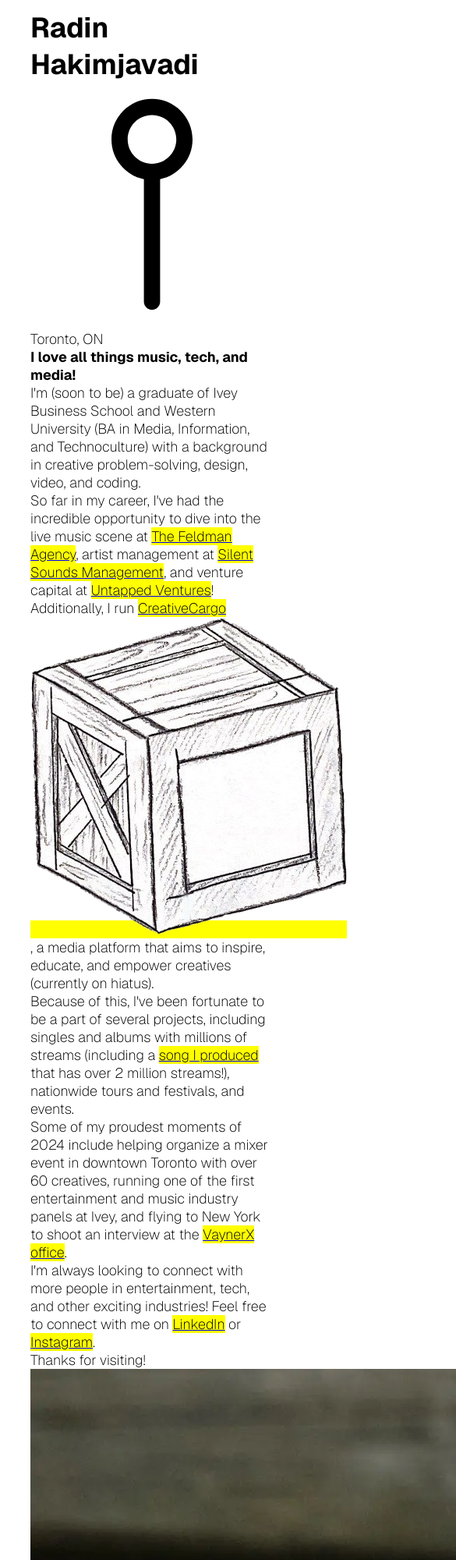
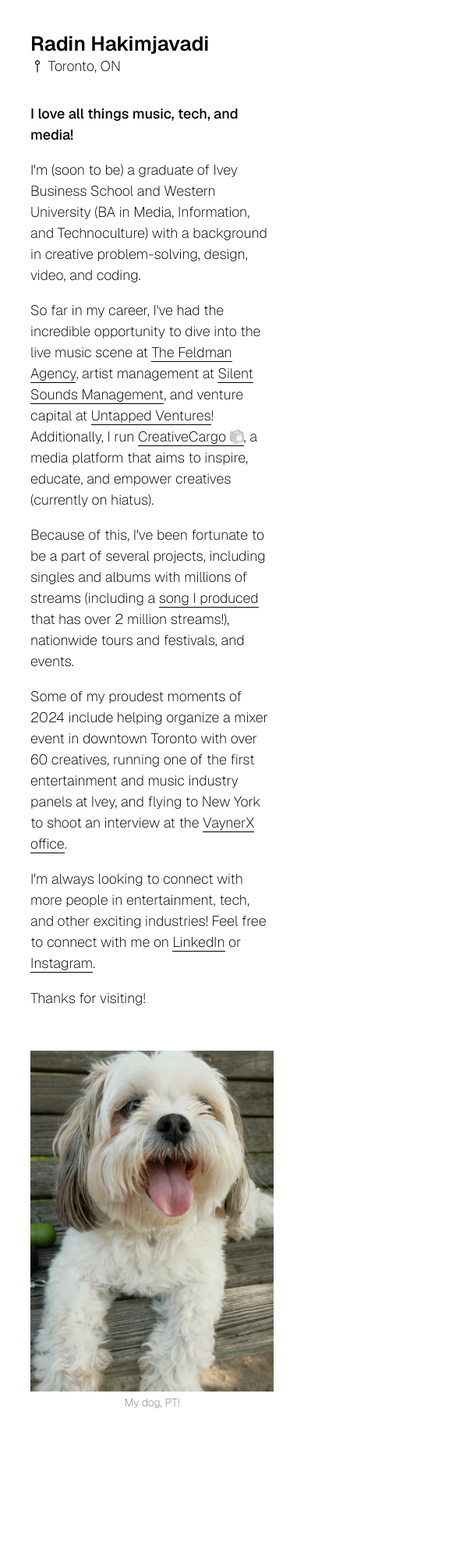
Before and after one commit to Radin-H/portfolio, a plain HTML site: page index.html in a window 390 px wide. Shown: the top 2000 px of the page at 78% size, 585 px wide, since content can reach past the window. After the commit the page ends 1864 px from the top, so only its background shows below. Drawn offline with nearby package versions, Linux system fonts and the light colour scheme.

Commit message:
fixed css

```diff
--- a/style.css
+++ b/style.css
@@ -40,3 +40,155 @@ body {
 
 	100% {
 		opacity: 1;
+	}
+}
+
+h1 {
+	font-family: 'Geist';
+	font-size: 26px;
+	font-weight: 600;
+}
+
+.container {
+	display: flex;
+	flex-direction: row;
+	justify-content: space-evenly;
+	resize: both;
+}
+
+.centered {
+	max-width: 100%;
+	flex: 1 1 50%;
+    margin: 1em 0;
+}
+
+.pt {
+	max-width: 50vh;
+	width: 100%;
+	align-self: flex-start;
+	padding: 1em 5% 0 5%;
+}
+
+.image {
+	text-align: center;
+	position: sticky;
+	top: 10%;
+}
+
+.caption {
+	display: block;
+	font-size: 14px;
+	color: gray;
+}
+
+p {
+	line-height: 150%;
+	margin: 1em 0px;
+}
+
+.name {
+	display: flex;
+	align-items: center;
+}
+
+.header {
+	padding: 0% 0;
+}
+
+.animate-pulse {
+	animation-duration: 3s;
+	animation-timing-function: ease-in-out;
+	animation-delay: 0s;
+	animation-iteration-count: infinite;
+	animation-direction: normal;
+	animation-fill-mode: none;
+	animation-play-state: running;
+	animation-name: pulse;
+}
+
+@keyframes pulse {
+	0% {
+		opacity: 1;
+	}
+
+	50% {
+		opacity: 0.2;
+	}
+
+	100% {
+		opacity: 1;
+	}
+}
+
+.dot {
+	height: 15px;
+	width: 15px;
+	background-color: black;
+	border-radius: 50%;
+	display: inline-block;
+	margin: 0 0.5%;
+}
+
+mark {
+	background-color: transparent;
+	color: black;
+	transition: background-color 0.34s ease;
+}
+
+mark:hover {
+	background-color: black;
+	color: white;
+}
+
+a.links {
+	height: 100%;
+	width: 100%;
+	text-decoration-line: none;
+	border-bottom: 0.3px solid #000;
+}
+
+.blocks {
+	display: grid;
+	grid-template-rows: 88vh 1fr 1fr;
+}
+
+.inline-image {
+	vertical-align: text-bottom;
+	/* Aligns better with the text baseline */
+	width: 1em;
+	/* Keeps the aspect ratio */
+	margin: 0.15em 0;
+	/* Adds equal spacing around the image */
+}
+
+strong {
+	font-style: normal;
+	font-weight: 500;
+}
+
+/* Media query to handle layout for small screens */
+@media (max-width: 768px) {
+	.container {
+		flex-direction: column;
+		/* Stack text and image vertically */
+	}
+
+	img {
+		padding-left: 0;
+		/* Center the image in the column layout */
+		max-width: 100%;
+		/* Adjust image size for small screens */
+	}
+
+	.blocks {
+		grid-template-rows: 30vh;
+	}
+
+	.page {
+		padding: 10% 10%;
+	}
+
+	.pt {
+		padding: 0;
+	}
+}
```
